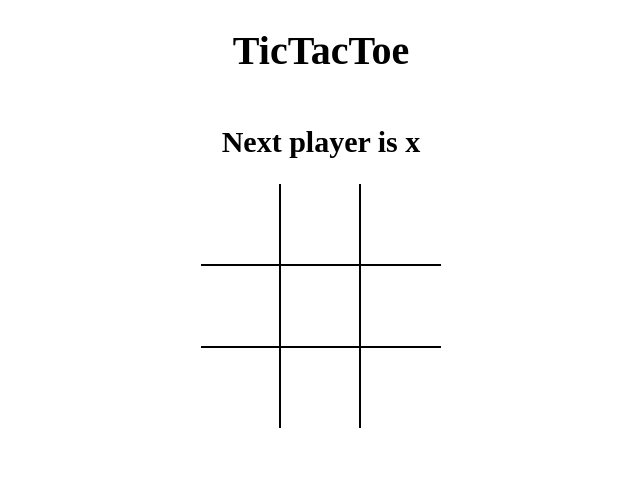
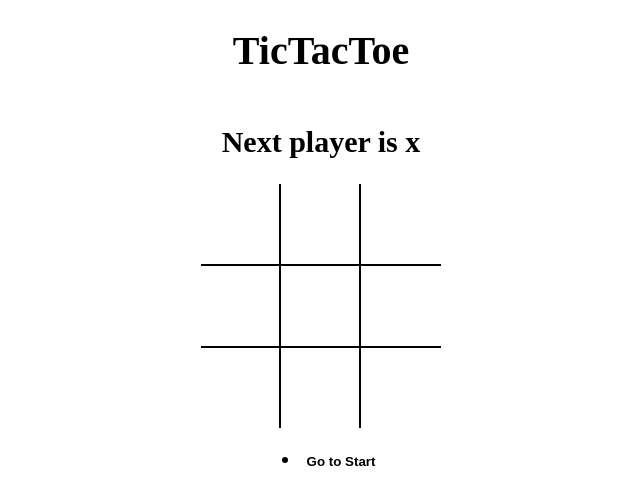
Before and after one commit to Vj-is-brand/tictactoe, a React (Vite) app: page / in a window 1280 px wide. Shown: the top 504 px of the page, without its empty margins (319-959 px from the left). Built offline with nearby package versions, Linux system fonts and the light colour scheme.

Commit message:
displayed game history

```diff
--- a/src/App.jsx
+++ b/src/App.jsx
@@ -1,5 +1,6 @@
 import React, { useState } from "react";
 import Board from "./component/Board";
+import History from "./component/History";
 import { calculateWinner } from "./helper";
 
 import "./styles/root.scss"
@@ -36,11 +37,16 @@
   setCurrentMove(prev =>prev+1)
 };
 
+const moveTo = move =>{
+  setCurrentMove(move);
+};
+
   return (
   <div className="app">
     <h1> TicTacToe</h1>
     <h2>{ Message }</h2>
         <Board board={current.board} handleSquareClick={handleSquareClick}/>
+        <History history={history} moveTo={moveTo} currentMove={currentMove}/>
   </div>
 );
 };
--- /dev/null
+++ b/src/component/History.jsx
@@ -0,0 +1,28 @@
+import React from 'react';
+
+const History = ({history, moveTo, currentMove}) => {
+  return (
+      <ul>
+      {
+        history.map((_, move)=>{
+          return(
+               <li key={move} >
+                <button
+                  style={
+                  {
+                    fontWeight: move === currentMove ? 'bold' : 'normal',
+                  }
+                }
+                type='button'
+                onClick={ ()=> {
+                  moveTo(move);
+                  }}>
+                  { move === 0 ? 'Go to Start'  : `Go to #${move}`}</button>
+               </li>
+          );
+        })}
+      </ul>
+  );
+};
+
+export default History;
```
